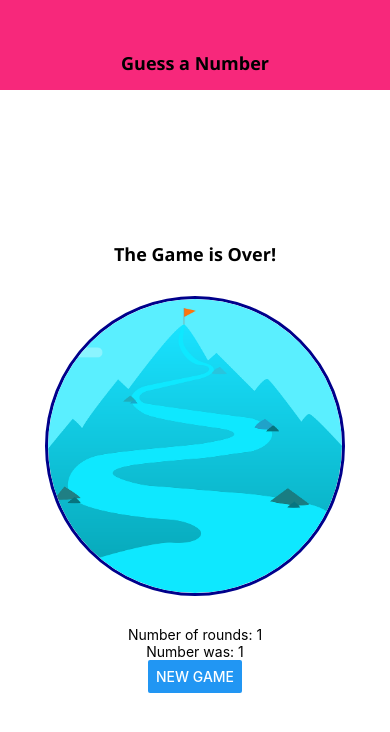
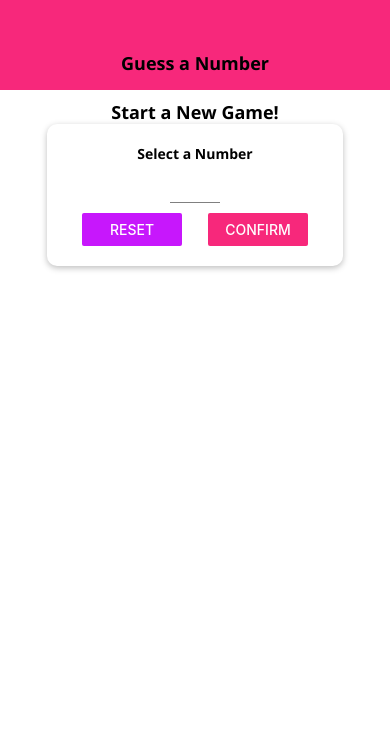
Before and after one commit to Kaitlyn-Lynette/GuessANumberReactNative, a React Native app: screen / in a window 390 px wide. Shown: the top 732 px of the page. Built offline with nearby package versions, Linux system fonts and the light colour scheme.

Commit message:
Finished Game Over Screen and edit the false on StartGame Screen.

```diff
--- a/App.js
+++ b/App.js
@@ -1,7 +1,7 @@
 import React, { useState } from 'react';
 import { StyleSheet, View } from 'react-native';
 import * as Font from 'expo-font';
-import AppLoading from 'expo-app-loading';
+import { AppLoading } from 'expo';
 
 import Header from './components/Header';
 import StartGameScreen from './screens/StartGameScreen';
@@ -10,7 +10,7 @@ import GameOverScreen from './screens/GameOverScreen';
 
 const fetchFonts = () => {
   return Font.loadAsync({
-    'open-sans-regular': require('./assets/fonts/OpenSans-Regular.ttf'),
+    'open-sans': require('./assets/fonts/OpenSans-Regular.ttf'),
     'open-sans-bold': require('./assets/fonts/OpenSans-Bold.ttf')
   });
 };
@@ -44,13 +44,13 @@ export default function App() {
   };
 
   let content = <StartGameScreen onStartGame={startGameHandler} />;
-  content = (
-    <GameOverScreen
-      roundsNumber={1}
-      userNumber={1}
-      onRestart={configureNewGameHandler}
-    />
-  );
+  // content = (
+  //   <GameOverScreen
+  //     roundsNumber={1}
+  //     userNumber={1}
+  //     onRestart={configureNewGameHandler}
+  //   />
+  // );
   if (userNumber && guessRounds <= 0) {
     content = (
       <GameScreen userChoice={userNumber} onGameOver={gameOverHandler} />
--- a/components/BodyText.js
+++ b/components/BodyText.js
@@ -1,7 +1,7 @@
 import React from 'react';
 import {Text, StyleSheet} from 'react-native';
 
-const BodyText = props => <Text>{props.children}</Text>
+const BodyText = props => <Text style={{...styles.body, ...props.style}}>{props.children}</Text>
 
 const styles = StyleSheet.create({
 
--- a/screens/GameOverScreen.js
+++ b/screens/GameOverScreen.js
@@ -3,6 +3,7 @@ import {View, Text, StyleSheet, Button, Image} from 'react-native';
 
 import BodyText from '../components/BodyText';
 import TitleText from '../components/TitleText'
+import Colors from '../constants/Colors'
 
 const GameOverScreen = props => {
     return (
@@ -15,9 +16,15 @@ const GameOverScreen = props => {
             resizeMode="cover"
             />
         </View>
-            <BodyText>Number of rounds: {props.roundsNumber}</BodyText>
-            <BodyText>Number was: {props.userNumber}</BodyText>
-            <Button title="New Game" onPress={props.onRestart}></Button>
+        <View style={styles.resultContainer}>
+        <BodyText style={styles.resultText}>
+          Your phone needed{' '}
+          <Text style={styles.highlight}>{props.roundsNumber}</Text> rounds to
+          guess the number{' '}
+          <Text style={styles.highlight}>{props.userNumber}</Text>.
+        </BodyText>
+        <Button title="NEW GAME" onPress={props.onRestart} />
+      </View>
         </View>
     );
 };
@@ -41,6 +48,17 @@ const styles = StyleSheet.create ({
         width: '100%',
         height: '100%',
         borderRadius: 200
+    },
+    highlight: {
+        color: Colors.primary,
+        fontFamily: 'open-sans-bold',
+    },
+    resultContainer: {
+        marginHorizontal: 20,
+        marginVertical: 20
+    },
+    resultText: {
+        textAlign: 'center'
     }
 })
 
--- a/screens/StartGameScreen.js
+++ b/screens/StartGameScreen.js
@@ -12,7 +12,7 @@ import TitleText from '../components/TitleText'
 const StartGameScreen = props => {
 
     const[enteredValue, setEnteredValue] = useState('');
-    const[confirmed, setConfirmed] = useState('false');
+    const[confirmed, setConfirmed] = useState(false);
     const[selectedNumber, setSelectedNumber] = useState('false')
 
     const numberInputHandler = inputText => {
@@ -26,12 +26,15 @@ const StartGameScreen = props => {
 
     const confirmInputHandler = () => {
         const chosenNumber = parseInt(enteredValue);
-        if(isNaN(chosenNumber === NaN || chosenNumber <=0 || chosenNumber > 99)) {
-            Alert.alert('Invalid Number!', 'Number has to be a number between 1 and 99.',[{text: 'Okay', style: 'destructive', onPress: resetInputHandler}])
+        if(isNaN(chosenNumber) || chosenNumber <=0 || chosenNumber > 99) {
+            Alert.alert('Invalid Number!',
+            'Number has to be a number between 1 and 99.',
+            [{text: 'Okay', style: 'destructive', onPress: resetInputHandler}]
+            );
             return
         }
         setConfirmed(true);
-        setSelectedNumber(parseInt(chosenNumber))
+        setSelectedNumber(chosenNumber)
         setEnteredValue('');
         Keyboard.dismiss();
     }
@@ -39,12 +42,16 @@ const StartGameScreen = props => {
     let confirmedOutput;
 
     if(confirmed) {
-        confirmedOutput =
+        confirmedOutput = (
         <Card style={styles.summaryContainer}>
             <BodyText>You Selected</BodyText>
             <NumberContainer>{selectedNumber}</NumberContainer>
-            <Button title="Start Game" onPress={()=>props.onStartGame(selectedNumber)}/>
+            <Button
+            title="Start Game"
+            onPress={()=>props.onStartGame(selectedNumber)}
+            />
         </Card>
+        )
     }
     return (
         <TouchableWithoutFeedback
@@ -55,7 +62,6 @@ const StartGameScreen = props => {
             <TitleText>Start a New Game!</TitleText>
             <Card style={styles.inputContainer}>
                 <BodyText>Select a Number</BodyText>
-
                <Input
                style={styles.input}
                blurOnSubmit
```
